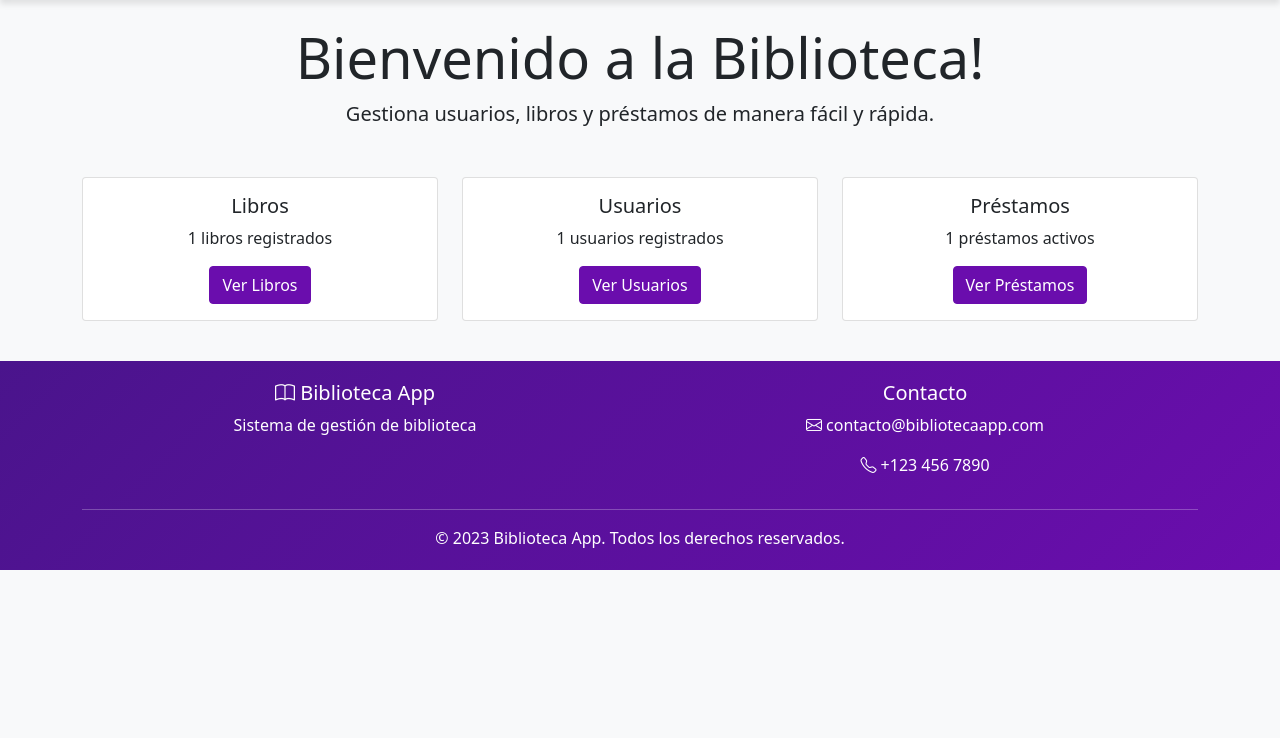
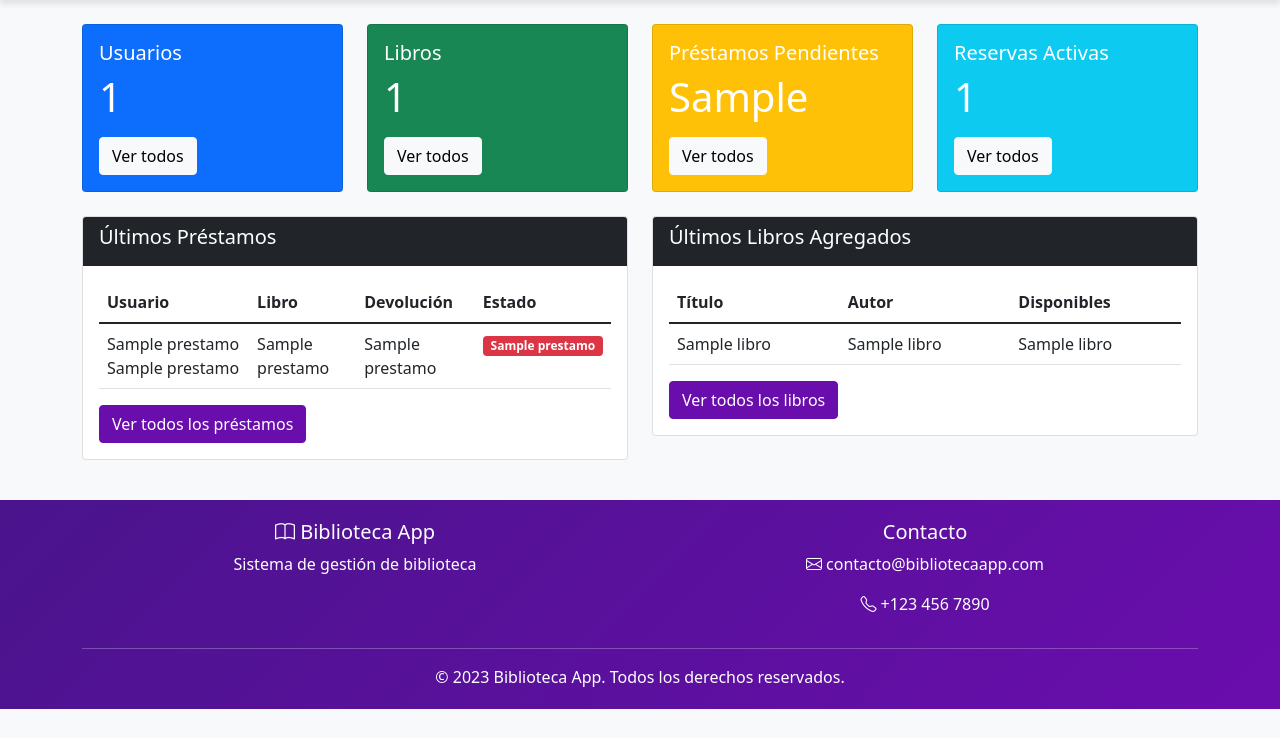
Before and after one commit to Azmo23/CRUD_Biblioteca, a Flask app: template templates/index.html in a window 1280 px wide. Shown: the part 62-800 px from the top of the page. Run offline with Flask 3, Linux system fonts and the light colour scheme; the template is opened without the code that fills it: most values are stand-ins (such as "Sample title", 1, 10 or a date in 2020); some libraries are stand-ins or nearby versions.

Commit message:
Vista principal de la aplicación la cual la ligada a Base.html y contiene todos los elementos interactivos de la aplicacion para la vista principal o inicio.

```diff
--- a/templates/index.html
+++ b/templates/index.html
@@ -1,35 +1,113 @@
 {% extends "base.html" %}
 
 {% block content %}
-<div class="text-center">
-    <h1 class="display-4">Bienvenido a la Biblioteca!</h1>
-    <p class="lead">Gestiona usuarios, libros y préstamos de manera fácil y rápida.</p>
-    <div class="row mt-5">
-        <div class="col-md-4">
-            <div class="card">
+<div class="row mb-4">
+    <div class="col-md-3">
+        <div class="card text-white bg-primary">
             <div class="card-body">
-                    <h5 class="card-title">Libros</h5>
-                    <p class="card-text">{{ total_libros }} libros registrados</p>
-                    <a href="{{ url_for('consultar_libros') }}" class="btn btn-primary">Ver Libros</a>
+                <h5 class="card-title">Usuarios</h5>
+                <p class="card-text display-6">{{ total_usuarios }}</p>
+                <a href="{{ url_for('usuarios') }}" class="btn btn-light">Ver todos</a>
             </div>
         </div>
     </div>
-        <div class="col-md-4">
-            <div class="card">
+    <div class="col-md-3">
+        <div class="card text-white bg-success">
             <div class="card-body">
-                    <h5 class="card-title">Usuarios</h5>
-                    <p class="card-text">{{ total_usuarios }} usuarios registrados</p>
-                    <a href="{{ url_for('registrar_usuario') }}" class="btn btn-primary">Ver Usuarios</a>
+                <h5 class="card-title">Libros</h5>
+                <p class="card-text display-6">{{ total_libros }}</p>
+                <a href="{{ url_for('libros') }}" class="btn btn-light">Ver todos</a>
             </div>
         </div>
     </div>
-        <div class="col-md-4">
+    <div class="col-md-3">
+        <div class="card text-white bg-warning">
+            <div class="card-body">
+                <h5 class="card-title">Préstamos Pendientes</h5>
+                <p class="card-text display-6">{{ prestamos_pendientes }}</p>
+                <a href="{{ url_for('prestamos') }}" class="btn btn-light">Ver todos</a>
+            </div>
+        </div>
+    </div>
+    <div class="col-md-3">
+        <div class="card text-white bg-info">
+            <div class="card-body">
+                <h5 class="card-title">Reservas Activas</h5>
+                <p class="card-text display-6">{{ total_reservas }}</p>
+                <a href="{{ url_for('reservas') }}" class="btn btn-light">Ver todos</a>
+            </div>
+        </div>
+    </div>
+</div>
+
+<div class="row">
+    <div class="col-md-6">
         <div class="card">
+            <div class="card-header bg-dark text-white">
+                <h5>Últimos Préstamos</h5>
+            </div>
             <div class="card-body">
-                    <h5 class="card-title">Préstamos</h5>
-                    <p class="card-text">{{ total_prestamos }} préstamos activos</p>
-                    <a href="{{ url_for('ver_prestamos') }}" class="btn btn-primary">Ver Préstamos</a>
+                <div class="table-responsive">
+                    <table class="table table-hover">
+                        <thead>
+                            <tr>
+                                <th>Usuario</th>
+                                <th>Libro</th>
+                                <th>Devolución</th>
+                                <th>Estado</th>
+                            </tr>
+                        </thead>
+                        <tbody>
+                            {% for prestamo in ultimos_prestamos %}
+                            <tr>
+                                <td>{{ prestamo[1] }} {{ prestamo[2] }}</td>
+                                <td>{{ prestamo[3] }}</td>
+                                <td>{{ prestamo[5] }}</td>
+                                <td>
+                                    <span class="badge
+                                        {% if prestamo[6] == 'Pendiente' %}bg-warning
+                                        {% elif prestamo[6] == 'Devuelto' %}bg-success
+                                        {% else %}bg-danger{% endif %}">
+                                        {{ prestamo[6] }}
+                                    </span>
+                                </td>
+                            </tr>
+                            {% endfor %}
+                        </tbody>
+                    </table>
                 </div>
+                <a href="{{ url_for('prestamos') }}" class="btn btn-primary">Ver todos los préstamos</a>
+            </div>
+        </div>
+    </div>
+
+    <div class="col-md-6">
+        <div class="card">
+            <div class="card-header bg-dark text-white">
+                <h5>Últimos Libros Agregados</h5>
+            </div>
+            <div class="card-body">
+                <div class="table-responsive">
+                    <table class="table table-hover">
+                        <thead>
+                            <tr>
+                                <th>Título</th>
+                                <th>Autor</th>
+                                <th>Disponibles</th>
+                            </tr>
+                        </thead>
+                        <tbody>
+                            {% for libro in ultimos_libros %}
+                            <tr>
+                                <td>{{ libro[1] }}</td>
+                                <td>{{ libro[2] }}</td>
+                                <td>{{ libro[5] }}</td>
+                            </tr>
+                            {% endfor %}
+                        </tbody>
+                    </table>
+                </div>
+                <a href="{{ url_for('libros') }}" class="btn btn-primary">Ver todos los libros</a>
             </div>
         </div>
     </div>
```
Lines whose indentation alone changed are shown as unchanged.
